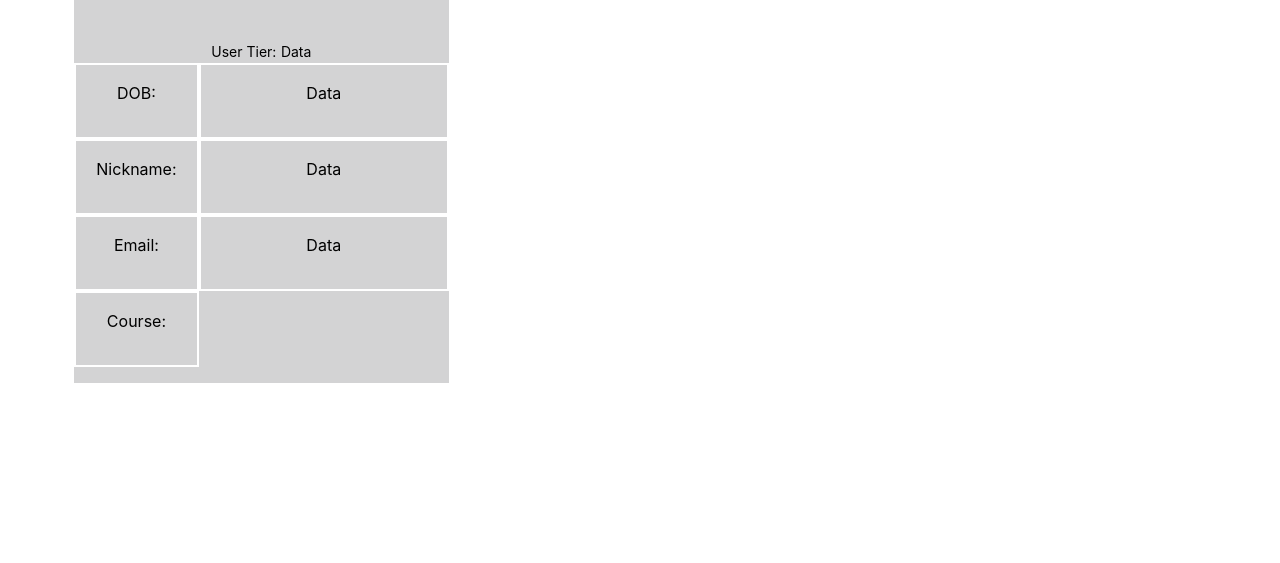
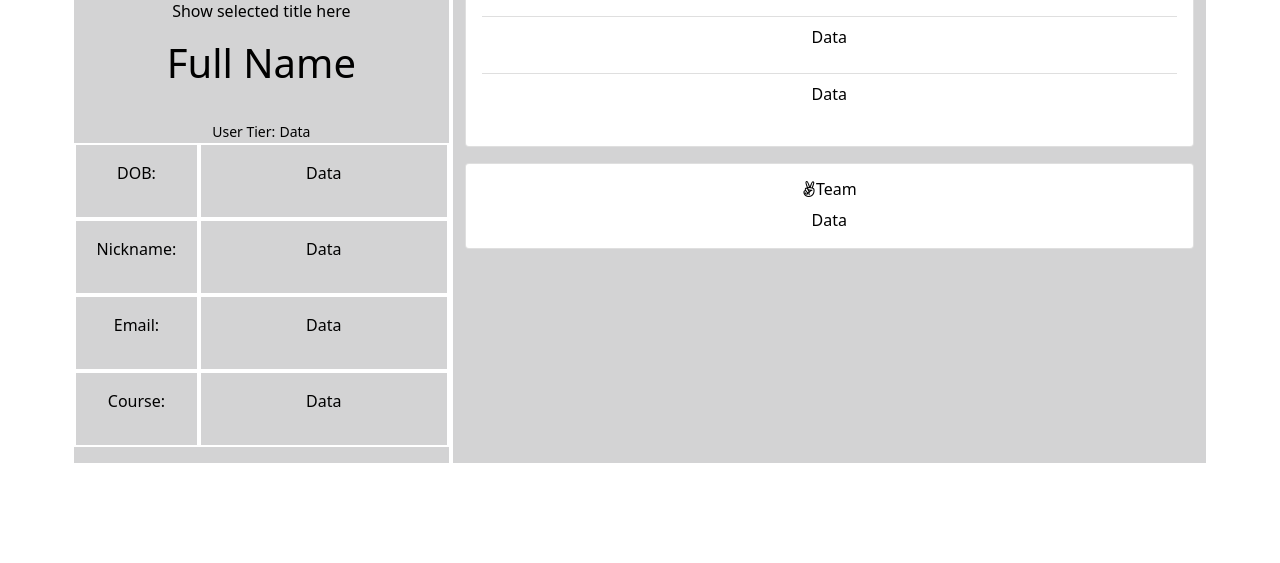
Before and after one commit to bpag201/ECM2434_GroupH, a Django app: page /profile/ in a window 1280 px wide. Shown: the part 237-800 px from the top of the page. Run offline with Django 3.2, Linux system fonts and the light colour scheme; some libraries are stand-ins or nearby versions.

Commit message:
Update profile_me.html

```diff
--- a/ECM2434/study_platform/templates/profile_me.html
+++ b/ECM2434/study_platform/templates/profile_me.html
@@ -3,7 +3,7 @@
 
 <head>
     {% load static %}
-    <link rel="{% static 'BootstrapPractice/images/fav_icon.ico' %}">
+{#    <link rel="{% static 'BootstrapPractice/images/fav_icon.ico' %}">#}
     <script src="https://kit.fontawesome.com/3afd3220e7.js" crossorigin="anonymous"></script>
     <meta charset="UTF-8">
     <title>My Profile</title>
@@ -24,44 +24,82 @@
         }
     </style>
 
-    <link rel="stylesheet" type="text/css" href="{% static 'BootstrapPractice/bootstrap.css' %}">
+    <link rel="stylesheet" type="text/css" href="{% static 'bs5/bootstrap.css' %}">
 </head>
 <body>
 
 
-<div class="container">
+<div class="container-md">
     <div class="row">
         <div class="col-md-4">
-            < img src="{% static 'BootstrapPractice/images/bex3.jpg' %}" alt="" class="img-fluid rounded-circle" style="height:200px; width: 200px; border-bottom: 8px">
-            <p>Show selected title here</p >
+            <img src="{% static 'images/bex3.jpg' %}" alt="" class="img-fluid rounded-circle" style="height:200px; width: 200px; border-bottom: 8px">
+            <p>Show selected title here</p>
             <h1> Full Name </h1><br>
             <small>User Tier:</small>
             <small> Data</small>
             <div class="row" >
                 <div class="col-4">
-                    <p>DOB: </p >
+                    <p>DOB: </p>
                 </div>
                 <div class="col-8" >
-                    <p>Data</p >
+                    <p>Data</p>
                 </div>
             </div>
             <div class="row" >
                 <div class="col-4">
-                    <p>Nickname: </p >
+                    <p>Nickname: </p>
                 </div>
                 <div class="col-8">
-                    <p>Data</p >
+                    <p>Data</p>
                 </div>
             </div>
             <div class="row">
                 <div class="col-4">
-                    <p>Email: </p >
+                    <p>Email: </p>
                 </div>
                 <div class="col-8">
-                    <p>Data</p >
+                    <p>Data</p>
                 </div>
             </div>
             <div class="row">
                 <div class="col-4">
-                    <p>Course: </p >
+                    <p>Course: </p>
                 </div>
+                <div class="col-8">
+                    <p>Data</p>
+                </div>
+            </div>
+        </div>
+        <div class="col-md-8">
+            <div class="card my-3">
+                <div class="card-body">
+                    <h6 class="card-title"><i class="fab fa-angellist"></i>Resource</h6>
+                    <p class="card-text">Data</p>
+                </div>
+            </div>
+            <div class="card my-3">
+                <div class="card-body">
+                    <h6 class="card-title"><i class="fab fa-angellist"></i>Achievement</h6>
+                    <ul class="list-group list-group-flush">
+                        <li class="list-group-item"><p>Data</p></li>
+                        <li class="list-group-item"><p>Data</p></li>
+                        <li class="list-group-item"><p>Data</p></li>
+                    </ul>
+                </div>
+            </div>
+            <div class="card my-3">
+                <div class="card-body">
+                    <h6 class="card-title"><i class="fab fa-angellist"></i>Team</h6>
+                    <p class="card-text">Data</p>
+                </div>
+            </div>
+        </div>
+
+    </div>
+
+</div>
+  <script src="https://unpkg.com/@popperjs/core@2.4.0/dist/umd/popper.min.js"></script>
+  <script src="{% static 'bs5/bootstrap.js' %}"></script>
+
+</body>
+</html>
```
